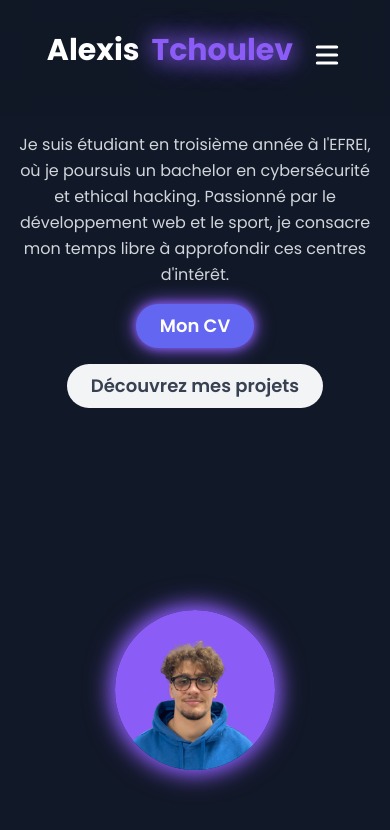
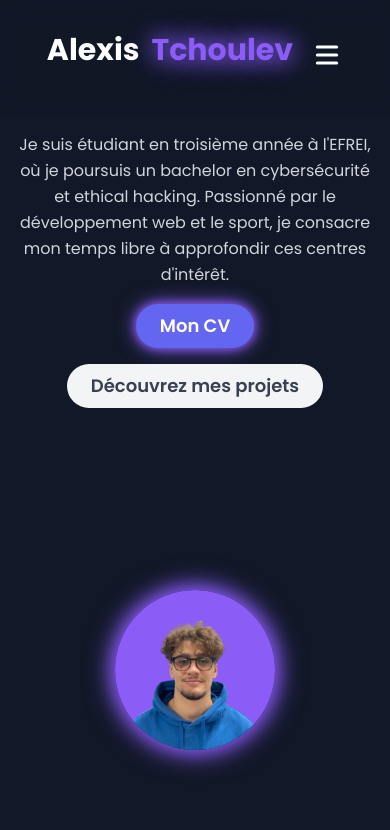
Before and after one commit to alexistch/portefolio_react, a React (Create React App) app: page / in a window 390 px wide. Shown: the top 830 px of the page. Built offline with nearby package versions, Linux system fonts and the light colour scheme.

Commit message:
Ajout du responsive 5

```diff
--- a/src/pages/LandingPage.js
+++ b/src/pages/LandingPage.js
@@ -88,7 +88,7 @@ const LandingPage = () => {
                 </div>
 
                         {/* Image */}
-                        <div className="max-w-lg w-full flex justify-center relative top-[-90px] md:top-0 md:w-1/2">
+                        <div className="max-w-lg w-full flex justify-center relative top-[-110px] md:top-0 md:w-1/2">
                             <img
                             className="object-cover object-center rounded-full w-40 h-40 md:w-80 md:h-80 shadow-glow hover:shadow-glow-hover transition duration-300"
                             alt="Hero Section"
```
Also changed, not shown: 11 other files (tests, documents, lock files or other folders).
